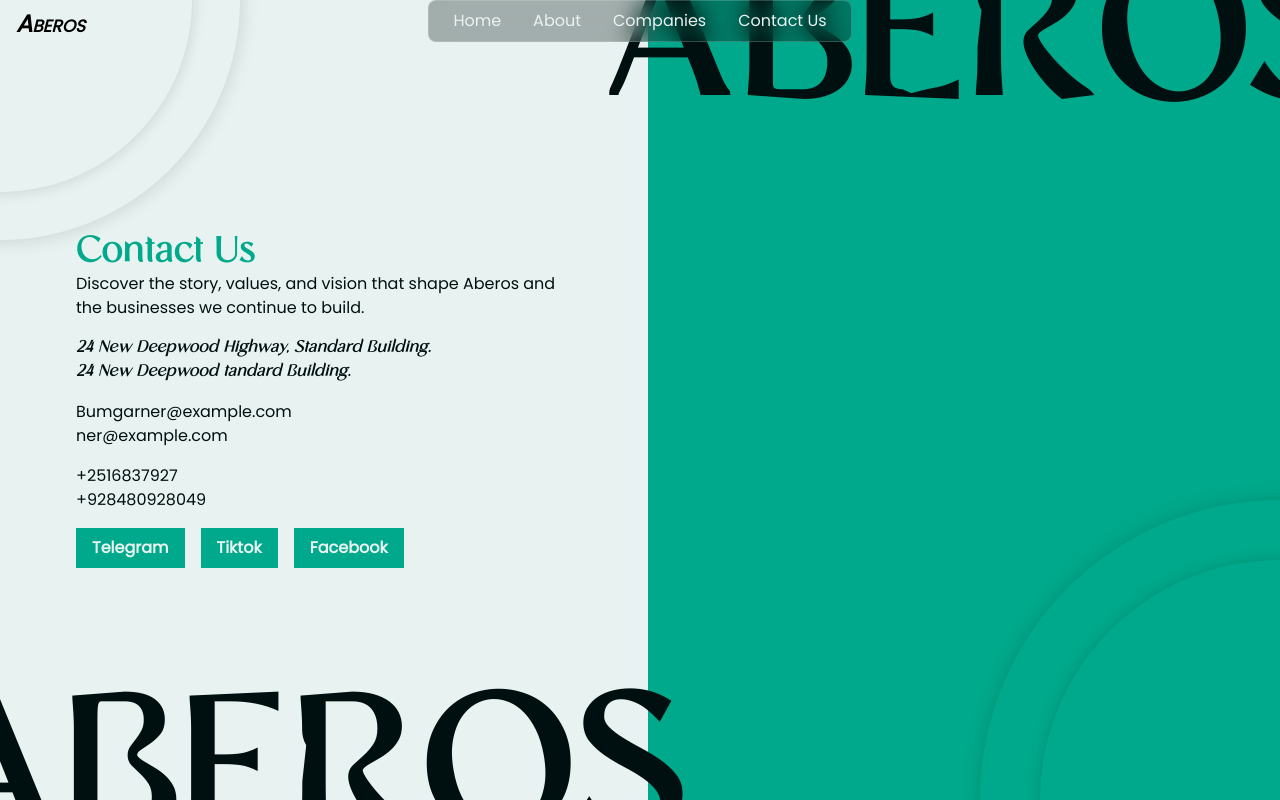
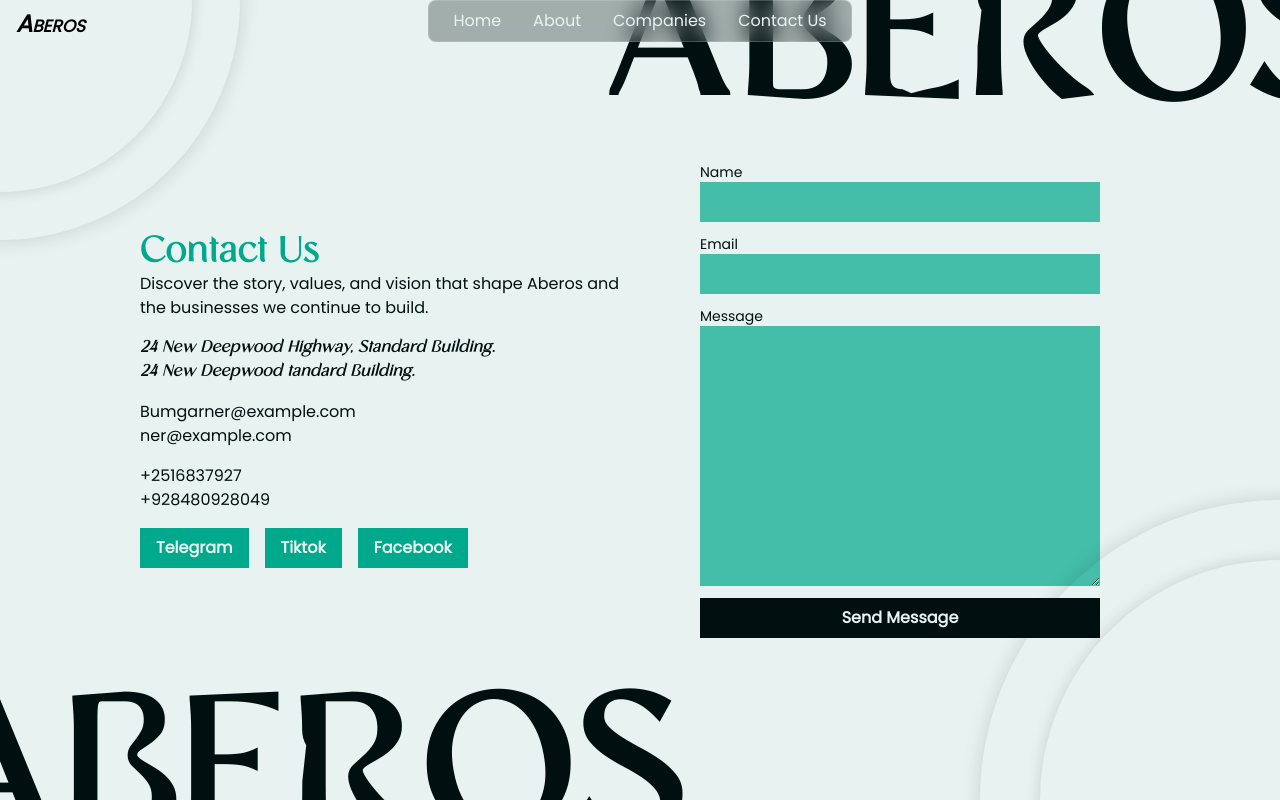
Before and after one commit to abdu-selam/aberos, a React (Vite) app: page /contact in a window 1280 px wide. Built offline with nearby package versions, Linux system fonts and the light colour scheme.

Commit message:
add contact form

```diff
--- a/src/pages/contact/Contact.jsx
+++ b/src/pages/contact/Contact.jsx
@@ -10,7 +10,7 @@ const Contact = () => {
       <p className="max-lg:hidden *:text-back absolute right-[-4.8rem] -top-16 text-[12rem] leading-none *:font-runalto font-bold z-1">
         <AppleTyping toBottom sep={false} text="A B E R O S" />
       </p>
-      <section className="h-full grid lg:gap-4 grid-rows-2 lg:grid-cols-2 lg:grid-rows-1">
+      <section className="h-full max-w-5xl grid lg:gap-4 grid-rows-2 lg:grid-cols-2 lg:grid-rows-1 mx-auto">
         <ContactInfo />
         <ContactForm />
       </section>
--- a/src/pages/contact/components/ContactForm.jsx
+++ b/src/pages/contact/components/ContactForm.jsx
@@ -1,9 +1,46 @@
 import React from "react";
+import Button from "../../../components/ui/Button";
 
 const ContactForm = () => {
   return (
-    <div className="bg-accent">
-      <form></form>
+    <div className="flex justify-center items-center px-4">
+      <form className="grid gap-3 w-full max-w-100">
+        <div className="flex flex-col w-full">
+          <label className="text-back text-sm" htmlFor="name">
+            Name
+          </label>
+          <input
+            className="bg-accent/70 focus:outline-none text-back  transition px-3 py-2"
+            type="text"
+            id="name"
+            name="name"
+          />
+        </div>
+        <div className="flex flex-col w-full">
+          <label className="text-back text-sm" htmlFor="email">
+            Email
+          </label>
+          <input
+            className="bg-accent/70 focus:outline-none text-back  transition px-3 py-2"
+            type="text"
+            id="email"
+            name="email"
+          />
+        </div>
+        <div className="flex flex-col w-full">
+          <label className="text-back text-sm" htmlFor="text">
+            Message
+          </label>
+          <textarea
+            className="bg-accent/70 focus:outline-none text-back  transition px-3 py-2 h-65"
+            name="message"
+            id="text"
+          />
+        </div>
+        <Button className="rounded-none bg-back w-full text-text">
+          Send Message
+        </Button>
+      </form>
     </div>
   );
 };
```
